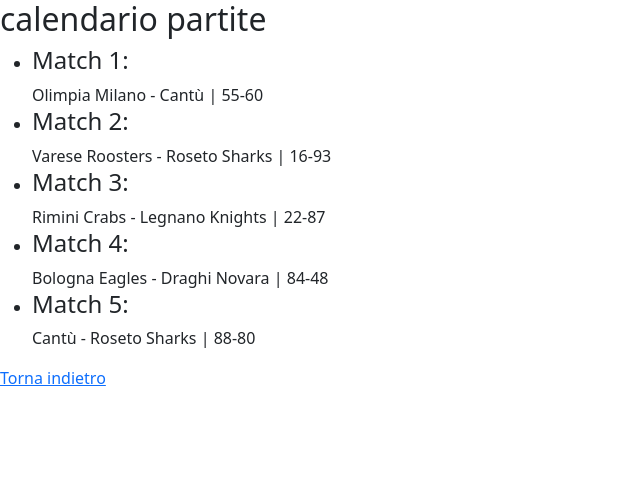
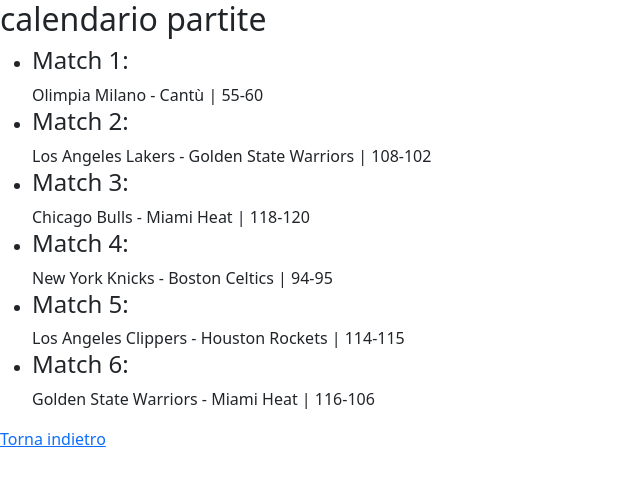
Before and after one commit to AmarildoShehu/php-snacks-blocco-1, a PHP site: page /php-snacks-blocco-1/snack1.php in a window 1280 px wide. Shown: the top 486 px of the page, without its empty margins (0-640 px from the left). Run offline with PHP 8.4, Linux system fonts and the light colour scheme.

Commit message:
snack1 compleated

```diff
--- a/snack1.php
+++ b/snack1.php
@@ -17,31 +17,36 @@ $matches = [
         'guest_team_score' => 60
     ],
       [
-        'home_team_name' => 'Varese Roosters',
-        'home_team_score' => rand(1,100),
-        'guest_team_name' => 'Roseto Sharks',
-        'guest_team_score' => rand(1,100)
+          'home_team_name' => 'Los Angeles Lakers',
+          'home_team_score' => 108,
+          'guest_team_name' => 'Golden State Warriors',
+          'guest_team_score' => 102
       ],
       [
-        'home_team_name' => 'Rimini Crabs',
-        'home_team_score' => rand(1,100),
-        'guest_team_name' => 'Legnano Knights',
-        'guest_team_score' => rand(1,100)
+          'home_team_name' => 'Chicago Bulls',
+          'home_team_score' => rand(80, 120),
+          'guest_team_name' => 'Miami Heat',
+          'guest_team_score' => rand(80, 120)
       ],
       [
-        'home_team_name' => 'Bologna Eagles',
-        'home_team_score' => rand(1,100),
-        'guest_team_name' => 'Draghi Novara',
-        'guest_team_score' => rand(1,100)
-
+          'home_team_name' => 'New York Knicks',
+          'home_team_score' => rand(80, 120),
+          'guest_team_name' => 'Boston Celtics',
+          'guest_team_score' => rand(80, 120)
       ],
       [
-        'home_team_name' => 'Cantù',
-        'home_team_score' => rand(1,100),
-        'guest_team_name' => 'Roseto Sharks',
-        'guest_team_score' => rand(1,100)
+          'home_team_name' => 'Los Angeles Clippers',
+          'home_team_score' => rand(80, 120),
+          'guest_team_name' => 'Houston Rockets',
+          'guest_team_score' => rand(80, 120)
       ],
-]
+      [
+          'home_team_name' => 'Golden State Warriors',
+          'home_team_score' => rand(80, 120),
+          'guest_team_name' => 'Miami Heat',
+          'guest_team_score' => rand(80, 120)
+      ],
+  ];
 ?>
 
 <!DOCTYPE html>
```
Lines whose indentation alone changed are shown as unchanged.
